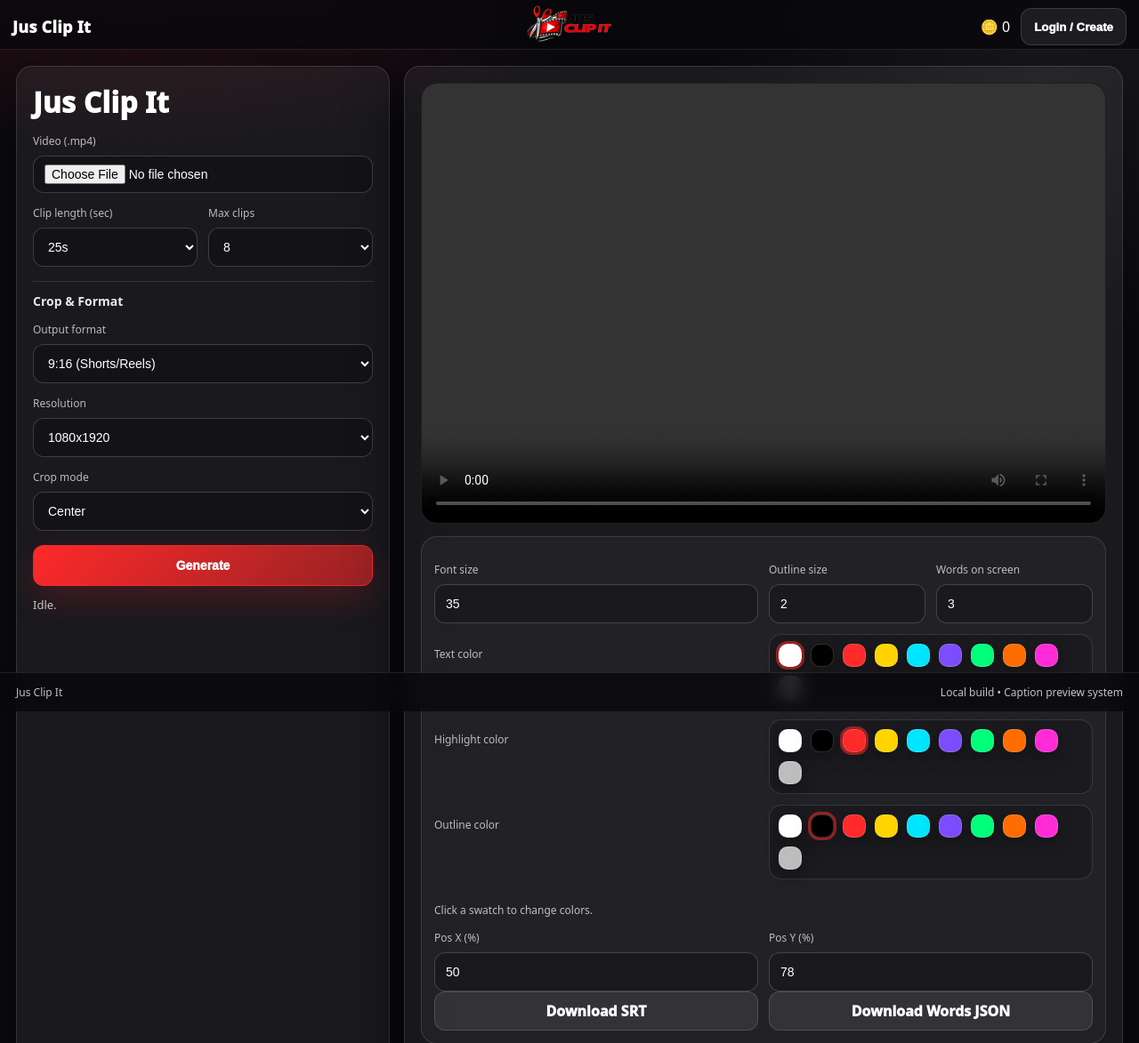
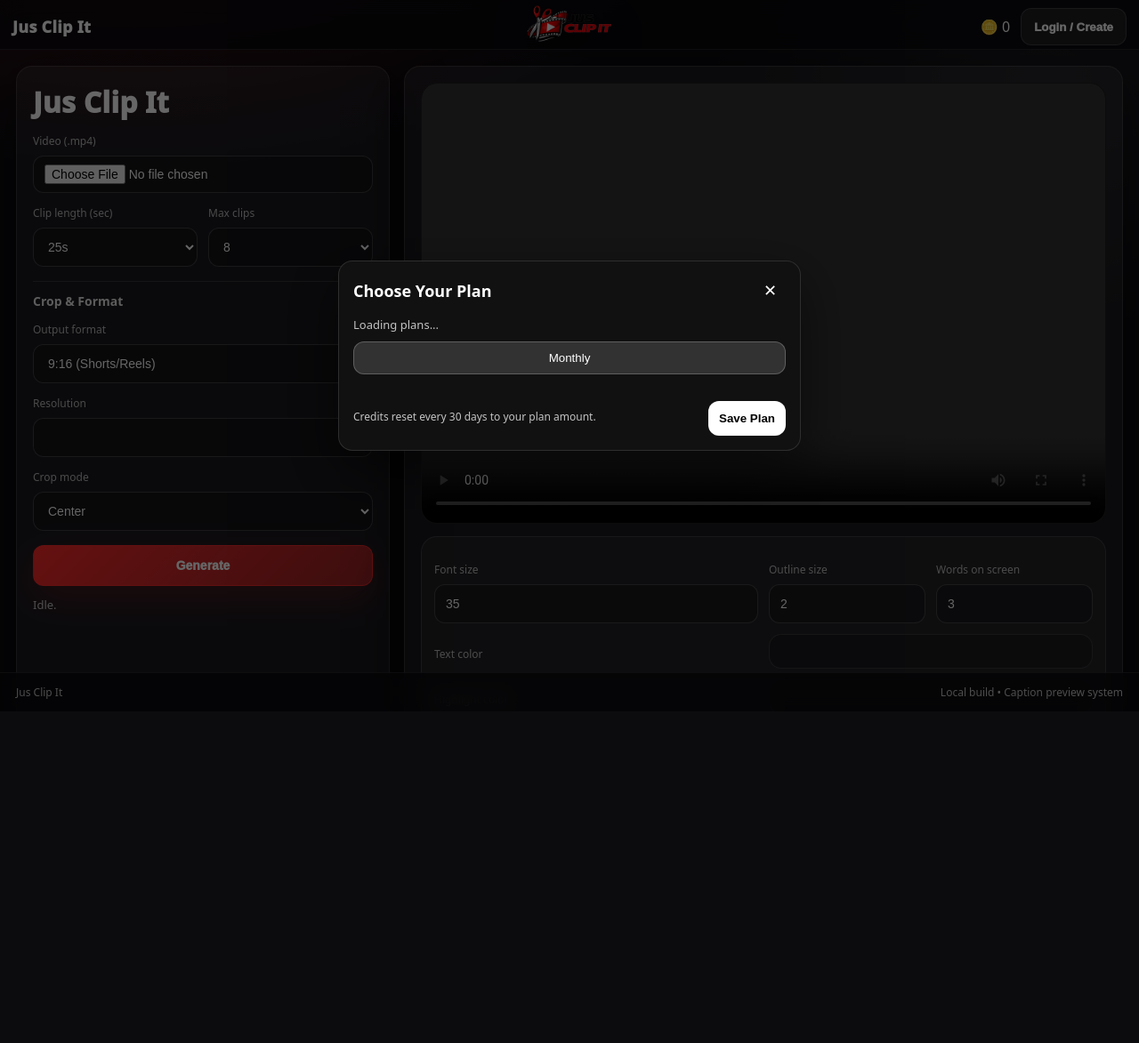
Before and after one commit to antoine-bibb/jus-clip-it, a FastAPI app: page / in a window 1280 px wide. Shown: the top 1173 px of the page at 89% size. After the commit the page ends 786 px from the top, so only its background shows below. Run offline with FastAPI, Linux system fonts and the light colour scheme; lists and menus that the app fills with data are empty.

Commit message:
updated billing

```diff
--- a/app/main.py
+++ b/app/main.py
@@ -81,6 +81,86 @@ TEMPLATES_DIR.mkdir(parents=True, exist_ok=True)
 DATA_DIR.mkdir(parents=True, exist_ok=True)
 
 app.mount("/static", StaticFiles(directory=str(STATIC_DIR)), name="static")
+@app.get("/api/billing/plans")
+def billing_plans():
+    """
+    Returns plan data in multiple key styles so the frontend never shows undefined.
+    """
+
+    RECURRING_DISCOUNT_PCT = 10  # change if you want
+
+    ordered = ["free", "basic", "plus", "pro"]
+    plans_out = []
+
+    for key in ordered:
+        p = PLANS.get(key)
+        if not p:
+            continue
+
+        credits = int(p.get("monthly_credits", 0))
+        monthly_price = float(p.get("price_monthly", 0))
+
+        # Recurring = discounted monthly equivalent (you can treat this as "annual paid monthly" etc.)
+        recurring_price = round(monthly_price * (1 - (RECURRING_DISCOUNT_PCT / 100.0)), 2)
+
+        stripe_price_id = ""
+        if key == "basic":
+            stripe_price_id = os.getenv("STRIPE_PRICE_BASIC", "").strip()
+        elif key == "plus":
+            stripe_price_id = os.getenv("STRIPE_PRICE_PLUS", "").strip()
+        elif key == "pro":
+            stripe_price_id = os.getenv("STRIPE_PRICE_PRO", "").strip()
+
+        # Build one plan object with LOTS of aliases
+        plan_obj = {
+            "key": key,
+            "id": key,                 # alias
+            "tier": key,               # alias
+            "name": key.capitalize(),
+
+            # Credits (aliases)
+            "monthly_credits": credits,
+            "monthlyCredits": credits,
+            "credits": credits,
+            "credits_per_month": credits,
+            "creditsPerMonth": credits,
+
+            # Monthly pricing (aliases)
+            "price_monthly": monthly_price,
+            "priceMonthly": monthly_price,
+            "monthly_price": monthly_price,
+            "monthlyPrice": monthly_price,
+
+            # Recurring pricing (aliases)
+            "recurring_price_monthly": recurring_price,
+            "recurringPriceMonthly": recurring_price,
+            "recurring_monthly_price": recurring_price,
+            "recurringMonthlyPrice": recurring_price,
+            "discounted_price_monthly": recurring_price,
+            "discountedPriceMonthly": recurring_price,
+
+            # Discount (aliases)
+            "discount_pct": RECURRING_DISCOUNT_PCT,
+            "discountPct": RECURRING_DISCOUNT_PCT,
+
+            # Also provide a nested object in case the UI expects it
+            "recurring": {
+                "price_monthly": recurring_price,
+                "priceMonthly": recurring_price,
+                "discount_pct": RECURRING_DISCOUNT_PCT,
+                "discountPct": RECURRING_DISCOUNT_PCT,
+            },
+
+            # Stripe price id (aliases)
+            "stripe_price_id": stripe_price_id,
+            "stripePriceId": stripe_price_id,
+            "price_id": stripe_price_id,
+            "priceId": stripe_price_id,
+        }
+
+        plans_out.append(plan_obj)
+
+    return {"plans": plans_out}
 
 # =========================================================
 # DB helpers
--- a/app/static/app.js
+++ b/app/static/app.js
@@ -72,14 +72,231 @@ const signupPassword = el("signupPassword");
 const logoutBtn = el("logoutBtn");
 const buyCreditsBtn = el("buyCreditsBtn"); // "Manage Plan"
 
-/* Billing modal */
+// ===============================
+// BILLING MODAL (Monthly/Recurring)
+// ===============================
 const billingModal = el("billingModal");
 const billingCloseBtn = el("billingCloseBtn");
 const billingStatus = el("billingStatus");
+const planGrid = el("planGrid");
+const planSaveBtn = el("planSaveBtn");
+
 const billMonthlyBtn = el("billMonthlyBtn");
 const billRecurringBtn = el("billRecurringBtn");
-const planGrid = el("planGrid");
-const planSaveBtn = el("planSaveBtn");
+
+let BILLING_MODE = "monthly"; // "monthly" | "recurring"
+let PLANS_CACHE = [];
+let selectedPlanKey = null;
+
+// Safe getters so we never display "undefined"
+function getCredits(plan) {
+  return (
+    plan.monthly_credits ??
+    plan.monthlyCredits ??
+    plan.credits_per_month ??
+    plan.creditsPerMonth ??
+    plan.credits ??
+    0
+  );
+}
+
+function getMonthlyPrice(plan) {
+  return (
+    plan.price_monthly ??
+    plan.priceMonthly ??
+    plan.monthly_price ??
+    plan.monthlyPrice ??
+    0
+  );
+}
+
+function getRecurringPrice(plan) {
+  // Try explicit recurring fields first
+  const direct =
+    plan.recurring_price_monthly ??
+    plan.recurringPriceMonthly ??
+    plan.recurring_monthly_price ??
+    plan.recurringMonthlyPrice ??
+    plan.discounted_price_monthly ??
+    plan.discountedPriceMonthly ??
+    (plan.recurring && (plan.recurring.price_monthly ?? plan.recurring.priceMonthly));
+
+  if (direct != null && direct !== "") return Number(direct) || 0;
+
+  // Fallback: compute discount if not provided
+  const monthly = Number(getMonthlyPrice(plan)) || 0;
+  const pct = Number(plan.discount_pct ?? plan.discountPct ?? (plan.recurring && (plan.recurring.discount_pct ?? plan.recurring.discountPct)) ?? 0) || 0;
+  const discounted = monthly * (1 - pct / 100);
+  return Math.round(discounted * 100) / 100;
+}
+
+function getStripePriceId(plan) {
+  return (
+    plan.price_id ??
+    plan.priceId ??
+    plan.stripe_price_id ??
+    plan.stripePriceId ??
+    ""
+  );
+}
+
+function money(v) {
+  const n = Number(v) || 0;
+  if (n <= 0) return "Free";
+  return `$${n.toFixed(0)}/mo`;
+}
+
+function setBillingStatus(msg, kind = "") {
+  billingStatus.textContent = msg || "";
+  billingStatus.className = "status" + (kind ? ` ${kind}` : "");
+}
+
+function setBillingTab(mode) {
+  BILLING_MODE = mode;
+  billMonthlyBtn.classList.toggle("active", mode === "monthly");
+  billRecurringBtn.classList.toggle("active", mode === "recurring");
+  renderPlanGrid();
+}
+
+async function openBillingModal() {
+  billingModal.style.display = "flex";
+  planSaveBtn.disabled = true;
+  selectedPlanKey = null;
+  setBillingStatus("Loading plans...");
+
+  try {
+    const res = await fetch("/api/billing/plans", { credentials: "include" });
+    if (!res.ok) throw new Error(`Failed to load plans (${res.status})`);
+    const data = await res.json();
+
+    // Expect { plans: [...] }
+    PLANS_CACHE = Array.isArray(data.plans) ? data.plans : [];
+    if (!PLANS_CACHE.length) {
+      setBillingStatus("No plans returned from /api/billing/plans", "error");
+      planGrid.innerHTML = "";
+      return;
+    }
+
+    setBillingStatus("");
+    renderPlanGrid();
+  } catch (err) {
+    console.error(err);
+    setBillingStatus(err.message || "Failed to load plans", "error");
+  }
+}
+
+function closeBillingModal() {
+  billingModal.style.display = "none";
+}
+
+function renderPlanGrid() {
+  if (!Array.isArray(PLANS_CACHE)) return;
+
+  planGrid.innerHTML = "";
+
+  const discountPctGlobal = 10; // label only; display doesn't require it
+
+  PLANS_CACHE.forEach((plan, idx) => {
+    const key = plan.key ?? plan.id ?? plan.tier ?? String(idx);
+    const name = plan.name ?? (key[0].toUpperCase() + key.slice(1));
+    const credits = getCredits(plan);
+
+    const monthlyPrice = getMonthlyPrice(plan);
+    const recurringPrice = getRecurringPrice(plan);
+
+    const shownPrice = BILLING_MODE === "monthly" ? monthlyPrice : recurringPrice;
+
+    const isSelected = selectedPlanKey === key;
+
+    const card = document.createElement("button");
+    card.type = "button";
+    card.className = "planCard" + (isSelected ? " selected" : "");
+    card.style.cssText = `
+      text-align:left;
+      background:rgba(255,255,255,.04);
+      border:1px solid rgba(255,255,255,.12);
+      border-radius:14px;
+      padding:14px;
+      cursor:pointer;
+    `;
+
+    card.innerHTML = `
+      <div style="display:flex; justify-content:space-between; gap:10px; align-items:flex-start;">
+        <div style="font-weight:700; font-size:14px;">${name}</div>
+        <div style="font-weight:800;">${money(shownPrice)}</div>
+      </div>
+
+      <div style="margin-top:6px; opacity:.9;">
+        <div style="font-size:13px;">
+          <b>${credits}</b> credits / month • ${BILLING_MODE === "monthly" ? "Standard billing" : `Discounted`}
+        </div>
+        <div style="font-size:12px; opacity:.75; margin-top:4px;">
+          1 credit = 1 job. Credits reset monthly to your tier amount.
+        </div>
+      </div>
+    `;
+
+    card.addEventListener("click", () => {
+      selectedPlanKey = key;
+      planSaveBtn.disabled = false;
+      renderPlanGrid();
+    });
+
+    planGrid.appendChild(card);
+  });
+}
+
+// Click handlers for tabs
+billMonthlyBtn?.addEventListener("click", () => setBillingTab("monthly"));
+billRecurringBtn?.addEventListener("click", () => setBillingTab("recurring"));
+
+// Close button
+billingCloseBtn?.addEventListener("click", closeBillingModal);
+
+// Save plan: if you’re using Stripe checkout
+planSaveBtn?.addEventListener("click", async () => {
+  if (!selectedPlanKey) return;
+
+  const plan = PLANS_CACHE.find(p => (p.key ?? p.id ?? p.tier) === selectedPlanKey);
+  if (!plan) return;
+
+  // Free plan shortcut (no Stripe)
+  const monthlyPrice = Number(getMonthlyPrice(plan)) || 0;
+  if (monthlyPrice <= 0) {
+    setBillingStatus("Free plan selected. (If you want, we can add a /api/billing/set-free endpoint.)", "");
+    closeBillingModal();
+    return;
+  }
+
+  const priceId = getStripePriceId(plan);
+  if (!priceId) {
+    setBillingStatus("This plan is missing a Stripe Price ID in /api/billing/plans.", "error");
+    return;
+  }
+
+  setBillingStatus("Redirecting to Stripe Checkout...");
+
+  try {
+    const res = await fetch("/api/stripe/create-checkout-session", {
+      method: "POST",
+      headers: { "Content-Type": "application/json" },
+      credentials: "include",
+      body: JSON.stringify({ price_id: priceId }),
+    });
+
+    const data = await res.json();
+    if (!res.ok) throw new Error(data.detail || `Checkout failed (${res.status})`);
+
+    if (!data.url) throw new Error("Stripe session URL missing");
+    window.location.href = data.url;
+  } catch (err) {
+    console.error(err);
+    setBillingStatus(err.message || "Checkout failed", "error");
+  }
+});
+
+// Expose openBillingModal if your UI triggers it elsewhere
+window.openBillingModal = openBillingModal();
 
 /* ----------------------------
    State
--- a/app/templates/index.html
+++ b/app/templates/index.html
@@ -268,7 +268,7 @@
 
     <div style="display:flex; gap:10px; margin:10px 0 14px;">
       <button id="billMonthlyBtn" class="tab active" type="button">Monthly</button>
-      <button id="billRecurringBtn" class="tab" type="button">Recurring (Discount)</button>
+
     </div>
 
     <div id="planGrid" style="display:grid; gap:10px;"></div>
```
